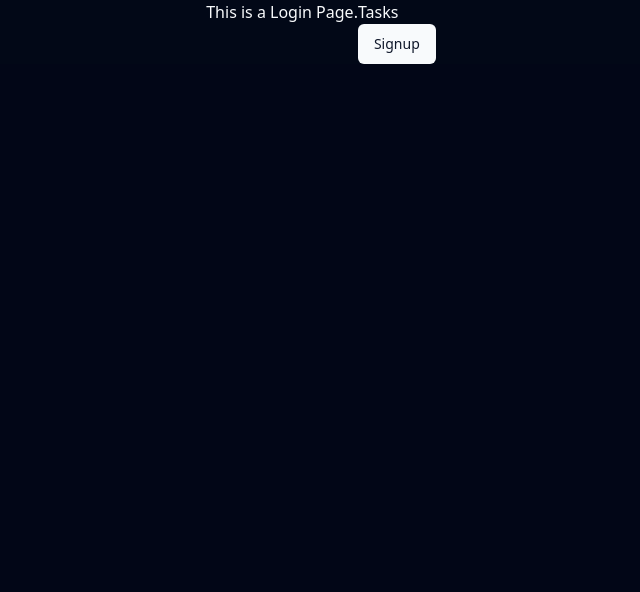
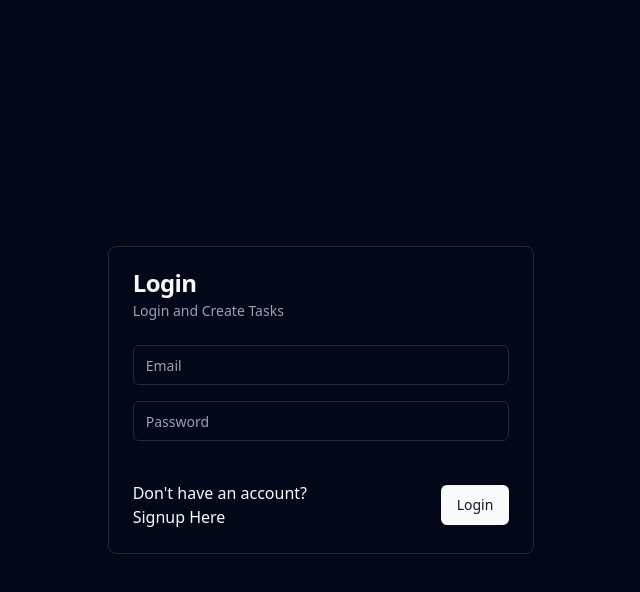
Before and after one commit to Sibangi-2911/Bootcamp-Web-Development, a React (Vite) app in the folder my-tasks-app/: page / in a window 1280 px wide. Shown: the top 592 px of the page, without its empty margins (319-959 px from the left). Built offline with nearby package versions, Linux system fonts and the light colour scheme.

Commit message:
login page layout completed

```diff
--- a/my-tasks-app/pages/login/login.jsx
+++ b/my-tasks-app/pages/login/login.jsx
@@ -1,20 +1,37 @@
 import { Link } from "react-router";
+import {
+  Card,
+  CardContent,
+  CardDescription,
+  CardFooter,
+  CardHeader,
+  CardTitle,
+} from "@/components/ui/card";
 import { Button } from "@/components/ui/button";
+import { Input } from "@/components/ui/input";
 
-export default function Login(){
-  return(
-    <>
-      <h1>This is a Login Page.</h1>
-      <ul>
-        <li>
-          <Link to="tasks">Tasks</Link>
-        </li>
-        <li>
-          <Button asChild>
-            <Link to="signup">Signup</Link>
-          </Button>
-        </li>
-      </ul>
-    </>
+
+export default function Login() {
+  return (
+    <section className="flex flex-row max-w-screen-xl min-h-screen w-full justify-center items-center">
+      <div className="w-4/12">
+        <Card>
+          <CardHeader>
+            <CardTitle>Login</CardTitle>
+            <CardDescription>
+              Login and Create Tasks
+            </CardDescription>
+          </CardHeader>
+          <CardContent>
+            <Input className="mb-4" type="email" placeholder="Email" />
+            <Input className="mb-4" type="password" placeholder="Password" />
+          </CardContent>
+          <CardFooter className="flex flex-row justify-between">
+            <p className="basis-1/2">Don't have an account? {"  "} <Link to= "signup" className="hover:text-blue-500">Signup Here</Link></p>
+            <Button>Login</Button>
+          </CardFooter>
+        </Card>
+      </div>
+    </section>
   );
 }
```
